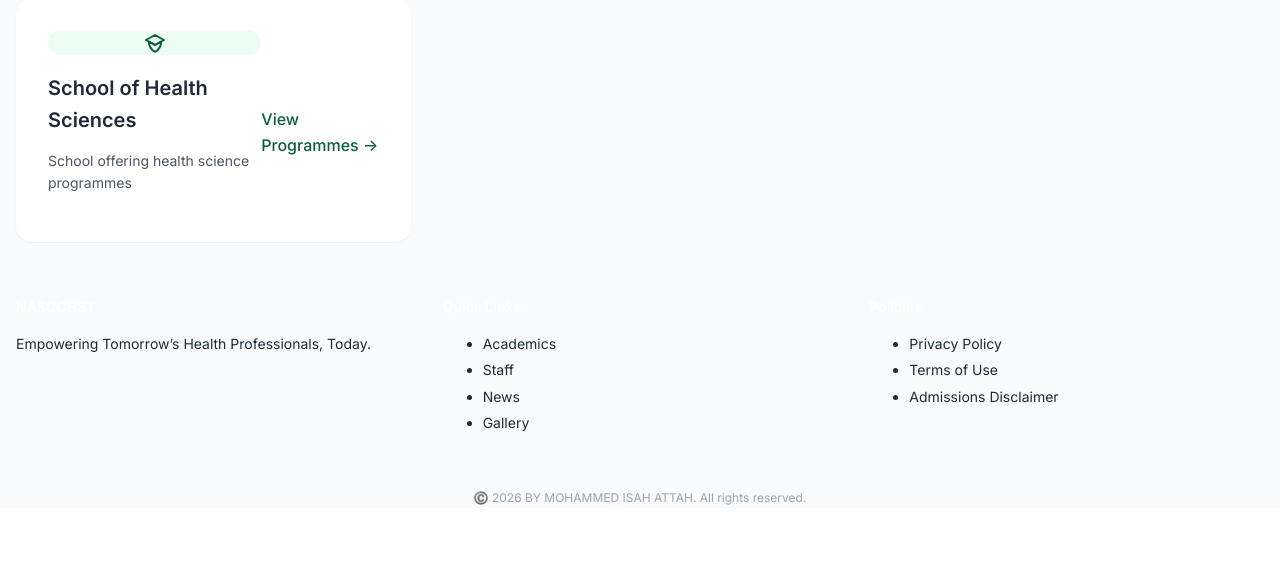
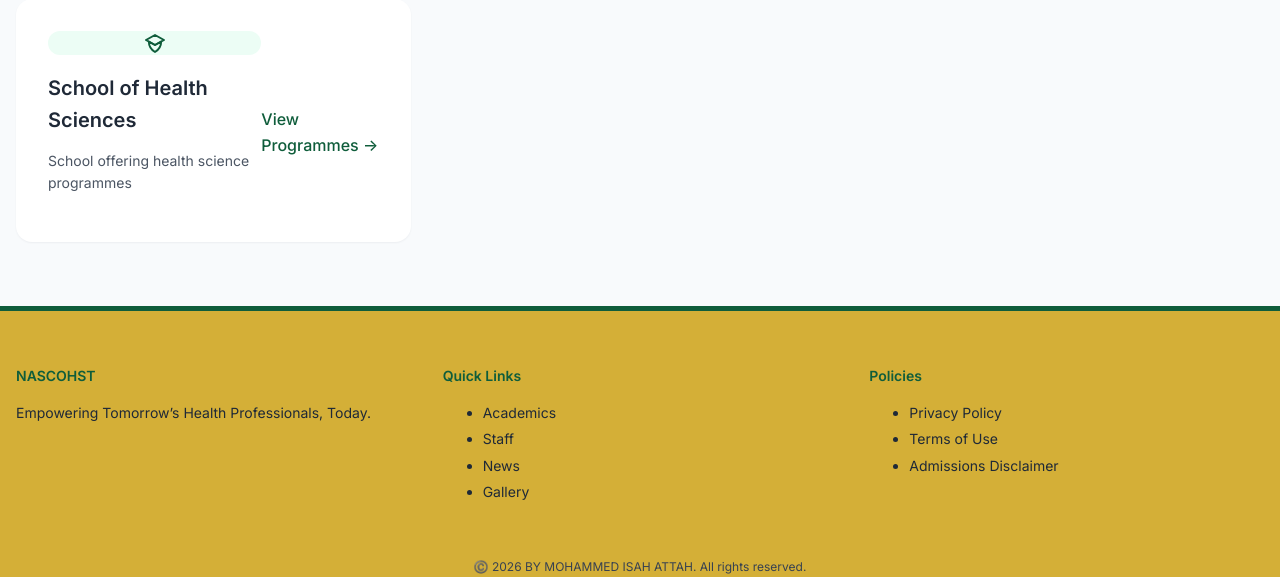
Before and after one commit to Eelblitz/nascohst-website, a Django app: page /academics/ in a window 1280 px wide. Shown: the part 340-917 px from the top of the page. Before the commit the page ends 845 px from the top, so only its background shows below. Run offline with Django 4.2, Linux system fonts and the light colour scheme; data comes from the database, SQL or seed files in the repository.

Commit message:
MODIFY FOOTER
added color on css file

```diff
--- a/static/css/styles.css
+++ b/static/css/styles.css
@@ -260,4 +260,35 @@ button, input, select, textarea {
 
 .stat-card { background: #fff; border: 1px solid #E5E7EB; border-radius: 1rem; padding: 1.5rem; }
 
+.footer-gold {
+    background: #D4AF37;
+    color: #1F2937;
+    margin-top: 4rem;
+}
+
+.footer-gold .text-white,
+.footer-gold .font-semibold {
+    color: #0F5D3B;
+}
+
+.footer-gold a {
+    color: #1F2937;
+    transition: color 0.2s ease;
+}
+
+.footer-gold a:hover {
+    color: #065F46;
+}
+
+.footer-gold .text-gray-300,
+.footer-gold .text-gray-400 {
+    color: #374151;
+}
+
+.footer-gold {
+    background: #D4AF37;
+    color: #1F2937;
+    border-top: 5px solid #0F5D3B;
+    margin-top: 4rem;
+}
 .chart-box { background: #fff; border: 1px solid #E5E7EB; border-radius: 1rem; padding: 1rem; }
```
